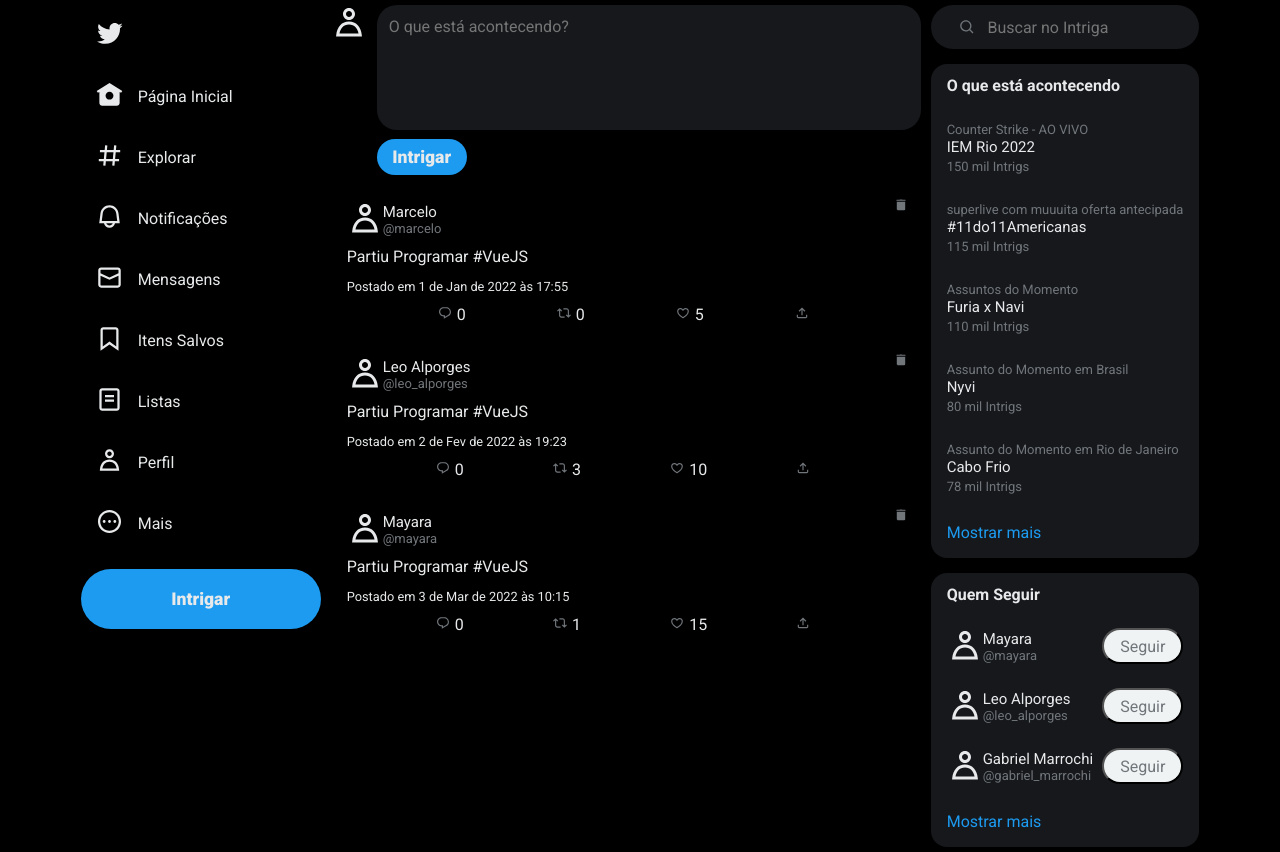
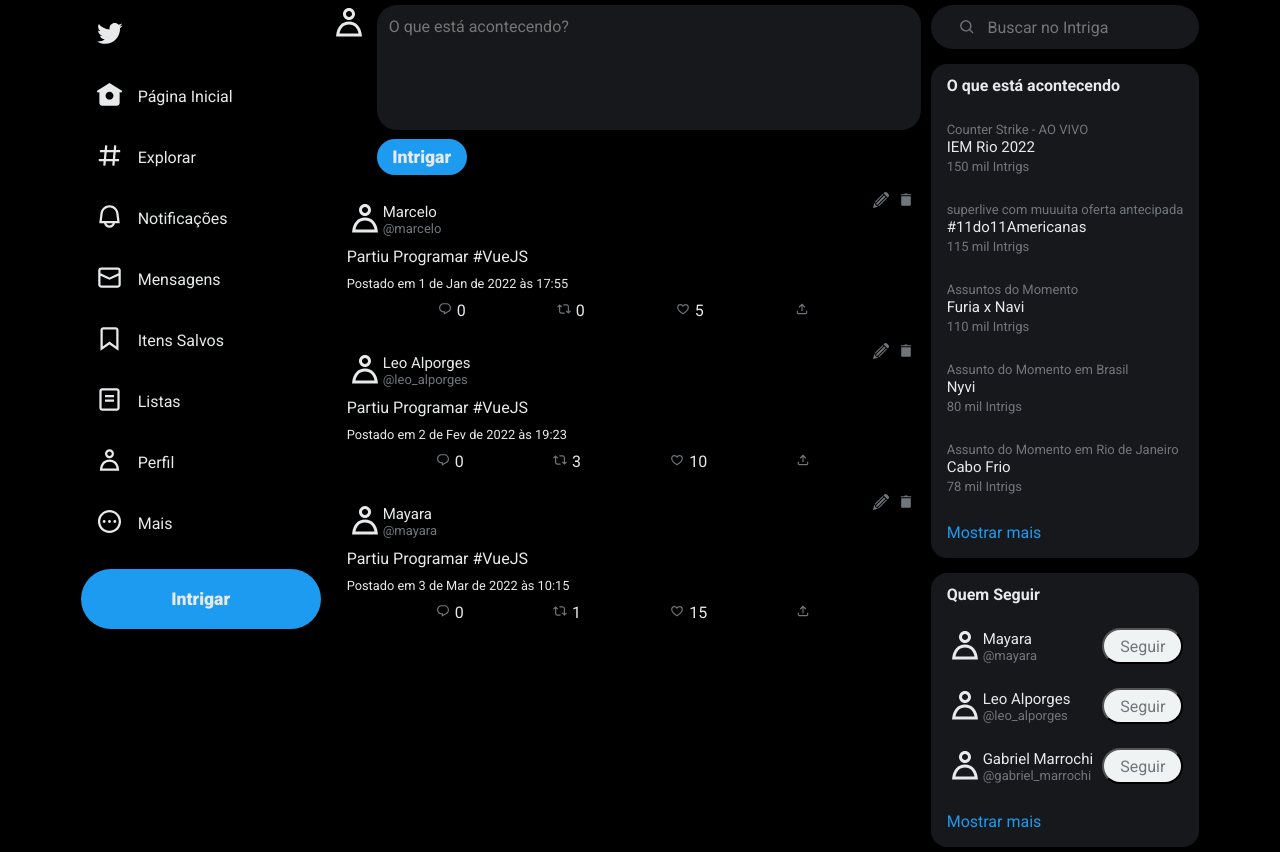
Before and after one commit to EmployingDGC/topicos-especiais-em-programacao-i, a Vue app in the folder vue-cli/intriga/: page / in a window 1280 px wide. Built offline with nearby package versions, Linux system fonts and the light colour scheme.

Commit message:
adicionando data de última edição para as postagens

```diff
--- a/vue-cli/intriga/src/components/Main.vue
+++ b/vue-cli/intriga/src/components/Main.vue
@@ -9,6 +9,22 @@
                 :post="p"
             />
         </div>
+        <div
+            v-if="edited_post"
+            class="edited-post"
+        >
+            <div class="content">
+                <textarea
+                    v-model.trim="edited_post.content"
+                    placeholder="O que está acontecendo?"
+                    maxlength="280"
+                    wrap="hard"
+                ></textarea>
+                <button
+                    @click="edit_post"
+                >Salvar</button>
+            </div>
+        </div>
     </div>
 </template>
 
@@ -18,6 +34,7 @@
 
 import onAddPost from "../events/onAddPost"
 import onDelPost from "../events/onDelPost"
+import onEditPost from "../events/onEditPost"
 
 export default {
     name: "Main",
@@ -26,13 +43,23 @@
         Intrigar,
         Post
     },
+    watch: {
+        posts: {
+            handler(new_value, old_value) {
+                new_value
+                old_value
+            },
+            deep: true
+        }
+    },
     data() {
         return {
             posts: [
-                {id: 1, user_id: 3, content: "Partiu Programar #VueJS", qtt_like: 5, qtt_reintrig: 0, date: new Date("2022-01-01 17:55:13")},
-                {id: 2, user_id: 6, content: "Partiu Programar #VueJS", qtt_like: 10, qtt_reintrig: 3, date: new Date("2022-02-02 19:23:27")},
-                {id: 3, user_id: 5, content: "Partiu Programar #VueJS", qtt_like: 15, qtt_reintrig: 1, date: new Date("2022-03-03 10:15:33")},
-            ]
+                {id: 1, user_id: 3, content: "Partiu Programar #VueJS", qtt_like: 5, qtt_reintrig: 0, date: new Date("2022-01-01 17:55:13"), date_edit: null},
+                {id: 2, user_id: 6, content: "Partiu Programar #VueJS", qtt_like: 10, qtt_reintrig: 3, date: new Date("2022-02-02 19:23:27"), date_edit: null},
+                {id: 3, user_id: 5, content: "Partiu Programar #VueJS", qtt_like: 15, qtt_reintrig: 1, date: new Date("2022-03-03 10:15:33"), date_edit: null},
+            ],
+            edited_post: null
         }
     },
     methods: {
@@ -68,6 +95,12 @@
             }
 
             return null
+        },
+        edit_post() {
+            if (this.edited_post.content) {
+                this.edited_post.date_edit = new Date()
+                this.edited_post = null
+            }
         }
     },
     created() {
@@ -93,10 +126,28 @@
                 }
             }
         })
+
+        onEditPost.$on("edit-post", (post) => {
+            const user_id = this.get_logged_user().id
+
+            if (user_id != post.user_id) {
+                return
+            }
+
+            for (let i = 0; i < this.posts.length; i += 1) {
+                const p = this.posts[i]
+
+                if (p.id == post.id) {
+                    this.edited_post = p
+                    return
+                }
+            }
+        })
     },
     destroyed() {
         onAddPost.$off("add-post")
         onDelPost.$off("del-post")
+        onEditPost.$off("edit-post")
     }
 }
 </script>
@@ -110,4 +161,55 @@
     .container-posts {
         margin-top: 10px;
     }
+
+    .edited-post {
+        position: absolute;
+        left: 0;
+        top: 0;
+        width: 100%;
+        height: 100%;
+        display: flex;
+        justify-content: center;
+        align-items: center;
+        background-color: #000000ba;
+        z-index: 500;
+    }
+
+    .edited-post .content {
+        display: flex;
+        flex-direction: column;
+    }
+
+    .edited-post .content textarea {
+        height: 500px;
+        width: 500px;
+        resize: none;
+        outline: none;
+        border: none;
+        background-color: var(--color-background-side);
+        padding: 12px;
+        border-radius: 20px;
+    }
+
+    .edited-post .content button {
+        display: flex;
+        align-items: center;
+        justify-content: center;
+        width: 90px;
+        height: 36px;
+        outline: none;
+        border: none;
+        border-radius: 40px;
+        padding: 16px;
+        background-color: var(--color-background-button-blue);
+        color: var(--color-text-white);
+        font-weight: 900;
+        margin-top: 5px;
+        cursor: pointer;
+        font-size: 1.1rem;
+    }
+
+    .edited-post .content button:hover {
+        background-color: var(--color-background-button-hover-blue);
+    }
 </style>
--- a/vue-cli/intriga/src/components/Post.vue
+++ b/vue-cli/intriga/src/components/Post.vue
@@ -1,12 +1,21 @@
 <template>
     <div class="post">
-        <span
-            class="trash-can"
-            @click="del_post"
-        ><svg xmlns="http://www.w3.org/2000/svg"  viewBox="0 0 30 30" width="30px" height="30px"><path d="M 13 3 A 1.0001 1.0001 0 0 0 11.986328 4 L 6 4 A 1.0001 1.0001 0 1 0 6 6 L 24 6 A 1.0001 1.0001 0 1 0 24 4 L 18.013672 4 A 1.0001 1.0001 0 0 0 17 3 L 13 3 z M 6 8 L 6 24 C 6 25.105 6.895 26 8 26 L 22 26 C 23.105 26 24 25.105 24 24 L 24 8 L 6 8 z"/></svg></span>
+        <div class="container-options">
+            <span
+                class="icon-edit"
+                @click="edit_post"
+            ><svg version="1.1" id="Capa_1" xmlns="http://www.w3.org/2000/svg" xmlns:xlink="http://www.w3.org/1999/xlink" x="0px" y="0px" width="485.219px" height="485.22px" viewBox="0 0 485.219 485.22" style="enable-background:new 0 0 485.219 485.22;" xml:space="preserve"> <g><path d="M467.476,146.438l-21.445,21.455L317.35,39.23l21.445-21.457c23.689-23.692,62.104-23.692,85.795,0l42.886,42.897 C491.133,84.349,491.133,122.748,467.476,146.438z M167.233,403.748c-5.922,5.922-5.922,15.513,0,21.436 c5.925,5.955,15.521,5.955,21.443,0L424.59,189.335l-21.469-21.457L167.233,403.748z M60,296.54c-5.925,5.927-5.925,15.514,0,21.44 c5.922,5.923,15.518,5.923,21.443,0L317.35,82.113L295.914,60.67L60,296.54z M338.767,103.54L102.881,339.421 c-11.845,11.822-11.815,31.041,0,42.886c11.85,11.846,31.038,11.901,42.914-0.032l235.886-235.837L338.767,103.54z M145.734,446.572c-7.253-7.262-10.749-16.465-12.05-25.948c-3.083,0.476-6.188,0.919-9.36,0.919 c-16.202,0-31.419-6.333-42.881-17.795c-11.462-11.491-17.77-26.687-17.77-42.887c0-2.954,0.443-5.833,0.859-8.703 c-9.803-1.335-18.864-5.629-25.972-12.737c-0.682-0.677-0.917-1.596-1.538-2.338L0,485.216l147.748-36.986 C147.097,447.637,146.36,447.193,145.734,446.572z"/></g><g></g><g></g><g></g><g></g><g></g><g></g><g></g><g></g><g></g><g></g><g></g><g></g><g></g><g></g><g></g></svg></span>
+            <span
+                class="icon-trash-can"
+                @click="del_post"
+            ><svg xmlns="http://www.w3.org/2000/svg"  viewBox="0 0 30 30" width="30px" height="30px"><path d="M 13 3 A 1.0001 1.0001 0 0 0 11.986328 4 L 6 4 A 1.0001 1.0001 0 1 0 6 6 L 24 6 A 1.0001 1.0001 0 1 0 24 4 L 18.013672 4 A 1.0001 1.0001 0 0 0 17 3 L 13 3 z M 6 8 L 6 24 C 6 25.105 6.895 26 8 26 L 22 26 C 23.105 26 24 25.105 24 24 L 24 8 L 6 8 z"/></svg></span>
+        </div>
         <User :user="user" :enabled_infos="true" />
         <p>{{ post.content }}</p>
-        <span class="date">Postado em {{ _format_date(post.date) }}</span>
+        <div class="container-date">
+            <span class="date">Postado em {{ _format_date(post.date) }}</span>
+            <span v-if="post.date_edit" class="date">Editado em {{ _format_date(post.date_edit) }}</span>
+        </div>
         <div class="interact">
             <a href="#">
                 <span><svg viewBox="0 0 24 24" aria-hidden="true" class="r-4qtqp9 r-yyyyoo r-1xvli5t r-dnmrzs r-bnwqim r-1plcrui r-lrvibr r-1hdv0qi"><g><path d="M1.751 10c0-4.42 3.584-8 8.005-8h4.366c4.49 0 8.129 3.64 8.129 8.13 0 2.96-1.607 5.68-4.196 7.11l-8.054 4.46v-3.69h-.067c-4.49.1-8.183-3.51-8.183-8.01zm8.005-6c-3.317 0-6.005 2.69-6.005 6 0 3.37 2.77 6.08 6.138 6.01l.351-.01h1.761v2.3l5.087-2.81c1.951-1.08 3.163-3.13 3.163-5.36 0-3.39-2.744-6.13-6.129-6.13H9.756z"></path></g></svg></span>
@@ -33,6 +42,7 @@
 
 import { format_date } from "../utils/date"
 import onDelPost from "../events/onDelPost"
+import onEditPost from "../events/onEditPost"
 
 export default {
     name: "Post",
@@ -51,6 +61,9 @@
         },
         del_post() {
             onDelPost.$emit("del-post", this.post)
+        },
+        edit_post() {
+            onEditPost.$emit("edit-post", this.post)
         }
     }
 }
@@ -94,31 +107,59 @@
         margin-bottom: 10px;
     }
 
+    .container-date {
+        display: flex;
+        justify-content: space-between;
+    }
+
     .date {
         font-size: .8rem;
     }
 
-    .trash-can {
+    .container-options {
         position: absolute;
         right: 5px;
         top: 5px;
-        width: 30px;
-        height: 30px;
-        border-radius: 50%;
         display: flex;
         justify-content: center;
         align-items: center;
     }
 
-    .trash-can:hover {
+    .container-options > * {
+        border-radius: 50%;
+    }
+
+    .container-options > * svg {
+        padding: 2px;
+        width: 20px;
+        height: 20px;
+    }
+
+    .icon-trash-can {
+        margin-left: 5px;
+    }
+
+    .icon-trash-can:hover {
         background-color: var(--color-background-button-hover-white);
     }
 
-    .trash-can:hover svg {
+    .icon-trash-can:hover svg {
         fill: red;
     }
 
-    .trash-can svg {
+    .icon-trash-can svg {
+        fill: var(--color-text-gray);
+    }
+
+    .icon-edit:hover {
+        background-color: var(--color-background-button-hover-white);
+    }
+
+    .icon-edit:hover svg {
+        fill: green;
+    }
+
+    .icon-edit svg {
         fill: var(--color-text-gray);
     }
 </style>
--- /dev/null
+++ b/vue-cli/intriga/src/events/onEditPost.js
@@ -0,0 +1,3 @@
+import Vue from "vue"
+
+export default new Vue()
```
